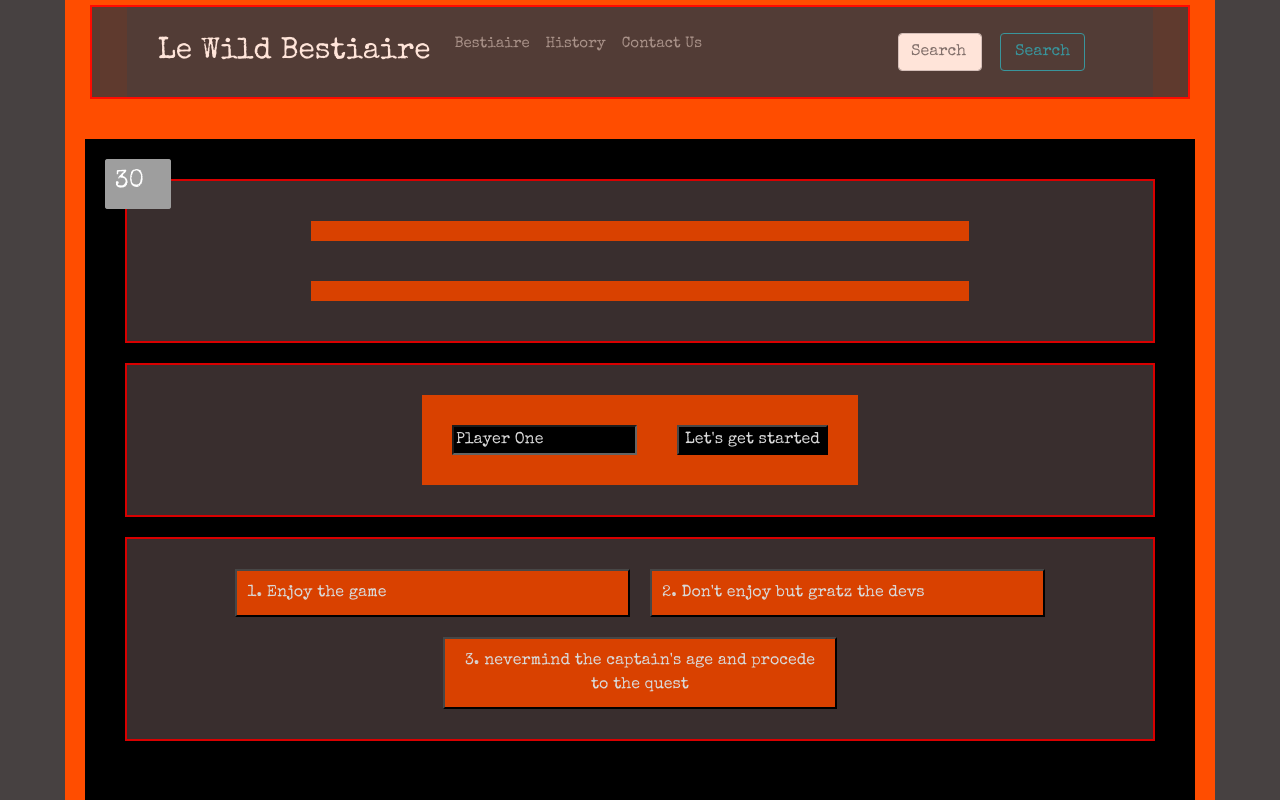
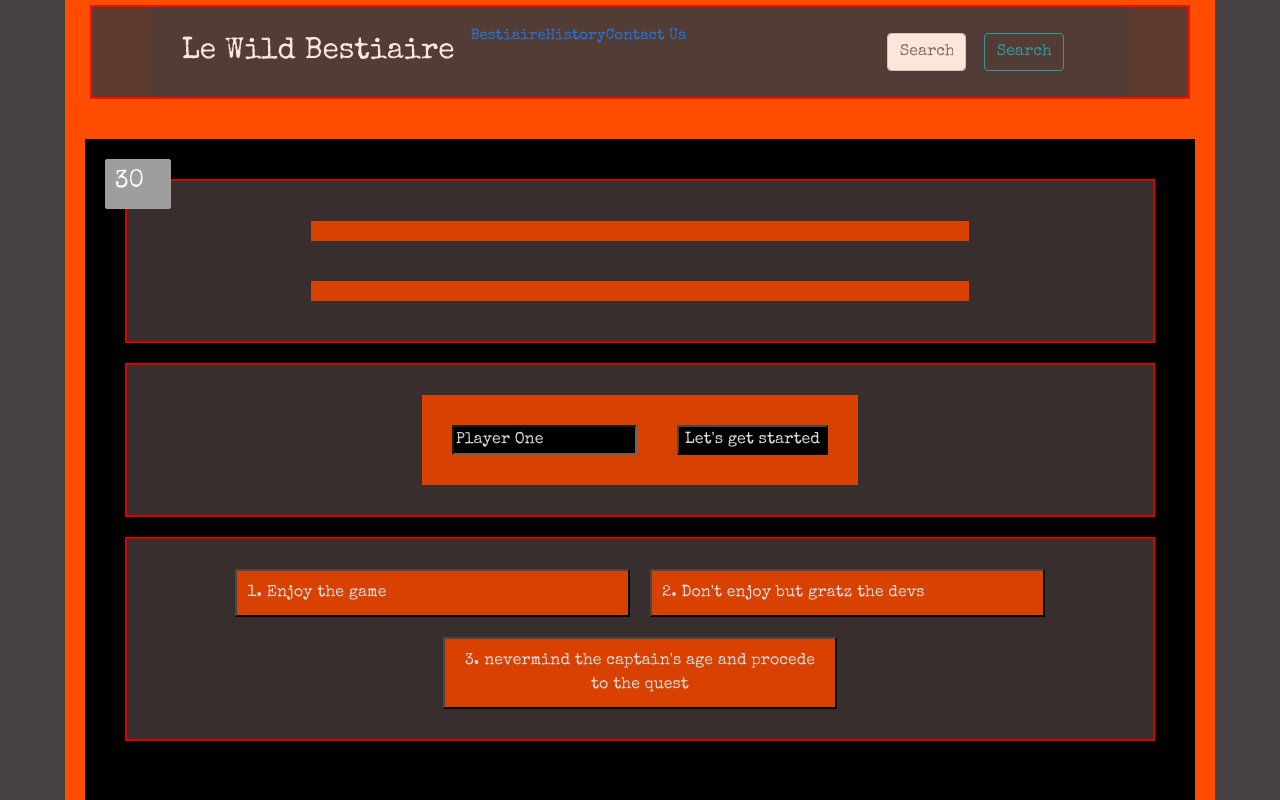
Before and after one commit to LeSuiss/WCS_Hackaton, a React (Create React App) app: page /history in a window 1280 px wide. Shown: the top 800 px of the page. Built offline with nearby package versions, Linux system fonts and the light colour scheme; no server answers; grey boxes are pictures that could not be loaded; a web font is replaced by a local one.

Commit message:
final push pour netlify

```diff
--- a/src/components/game/history.js
+++ b/src/components/game/history.js
@@ -27,7 +27,7 @@ const StoryViewer = () => {
         }
         hpHandler();
 
-    }, [historyTab[idnum].hploss]
+        }, [historyTab[idnum].hploss]
     )
     //Handling events
 
@@ -84,6 +84,7 @@ const StoryViewer = () => {
     }
     const setReset = () => {setIdnum(1);
         setHP(30)}
+
     const displaySound = () => {
         if (idnum > 1000) {
             let ida = idnum % 100
--- a/src/components/navbar/Navbar.jsx
+++ b/src/components/navbar/Navbar.jsx
@@ -1,11 +1,11 @@
 import React, { Component } from 'react';
 import {Container, Col, Row, Button, Nav, Form, FormControl, Navbar } from 'react-bootstrap';
 import './Navbar.css'
-
+import {Link} from 'react-router-dom'
 
 class Navb extends Component {
-    state = {  }
-    render() {
+
+  render() {
         return (
           <Container className="containerNavBar">
               <Row>
@@ -14,9 +14,9 @@ class Navb extends Component {
               <Col sm="8">
                 <Navbar.Brand href="#home" className="NavBrand">Le Wild Bestiaire</Navbar.Brand>
                 <Nav className="mr-auto">
-                  <Nav.Link href="/">Bestiaire</Nav.Link>
-                  <Nav.Link href="/history">History</Nav.Link>
-                  <Nav.Link href="#pricing">Contact Us</Nav.Link>
+                  <Link to="/">Bestiaire</Link>
+                  <Link to="/history">History</Link>
+                  <Link href="#pricing">Contact Us</Link>
                 </Nav>
               </Col >
               <Col sm="4" >
--- a/src/components/router/Router.jsx
+++ b/src/components/router/Router.jsx
@@ -11,7 +11,7 @@ class Router extends Component {
                 <Route exact path='/history' component={StoryViewer} />
                 <Route exact path='/' component={MonsterCard} />
             </Switch>
-         );
+        );
     }
 }
 
```
